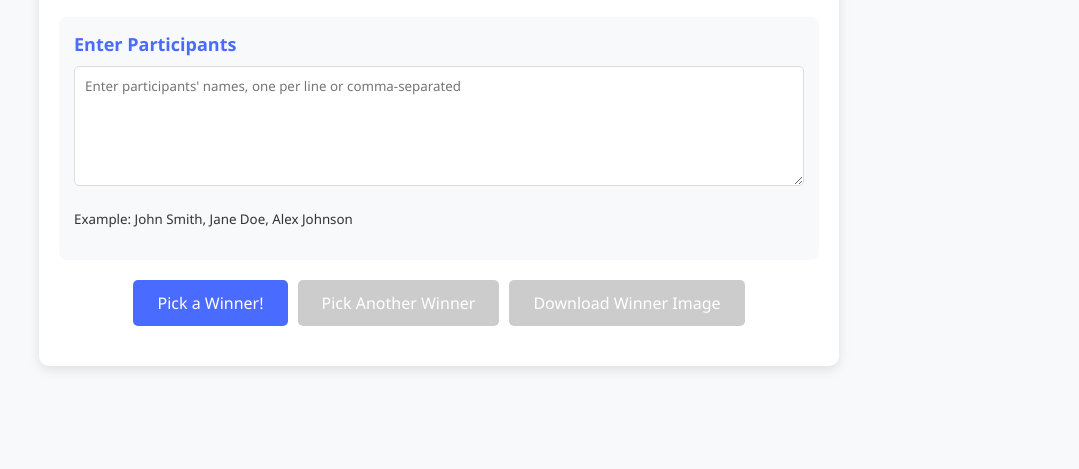
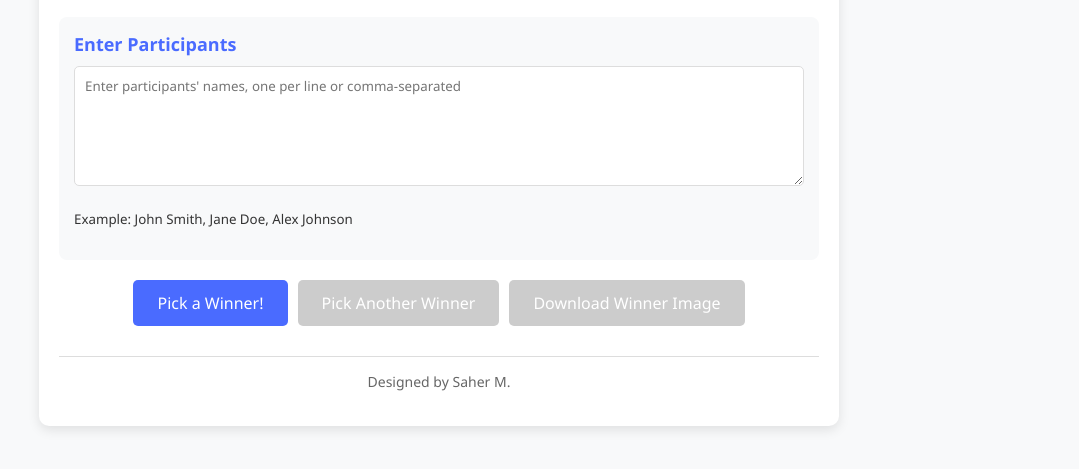
Before and after one commit to sal300/random-winner-selector, a plain HTML site: page index.html in a window 1280 px wide. Shown: the part 331-800 px from the top of the page, without its empty margins (201-1280 px from the left). Drawn offline with nearby package versions, Linux system fonts and the light colour scheme.

Commit message:
Update index.html

```diff
--- a/index.html
+++ b/index.html
@@ -315,6 +315,15 @@
             box-shadow: 0 4px 8px rgba(0, 0, 0, 0.1);
         }
 
+        .footer {
+            margin-top: 30px;
+            text-align: center;
+            padding: 15px 0;
+            border-top: 1px solid var(--border-color);
+            color: #666;
+            font-size: 14px;
+        }
+
         /* Responsive styles */
         @media (max-width: 600px) {
             .buttons {
@@ -371,6 +380,10 @@
             <div class="section-title">Previous Winners</div>
             <ul class="winner-history" id="winnerHistory"></ul>
         </div>
+
+        <div class="footer" id="footer">
+            Designed by Saher M.
+        </div>
     </div>
 
     <canvas id="canvas"></canvas>
@@ -395,7 +408,8 @@
                 previousWinners: "Previous Winners",
                 languageBtn: "العربية",
                 noParticipants: "Please enter at least one participant.",
-                noParticipantsAvailable: "No participants available."
+                noParticipantsAvailable: "No participants available.",
+                footer: "Designed by Saher M."
             },
             arabic: {
                 title: "منتقي الفائز العشوائي",
@@ -414,7 +428,8 @@
                 previousWinners: "الفائزون السابقون",
                 languageBtn: "English",
                 noParticipants: "الرجاء إدخال مشارك واحد على الأقل.",
-                noParticipantsAvailable: "لا يوجد مشاركين."
+                noParticipantsAvailable: "لا يوجد مشاركين.",
+                footer: "جميع الحقوق محفوظة: ساهر الشمري"
             }
         };
 
@@ -433,6 +448,7 @@
         const winnerHistory = document.getElementById('winnerHistory');
         const languageToggle = document.getElementById('languageToggle');
         const container = document.querySelector('.container');
+        const footer = document.getElementById('footer');
 
         // Variables
         let participants = [];
@@ -511,6 +527,9 @@
             if (presentedBy) {
                 presentedBy.textContent = t.presentedBy;
             }
+
+            // Update footer
+            footer.textContent = t.footer;
         }
 
         // Logo Upload
```
